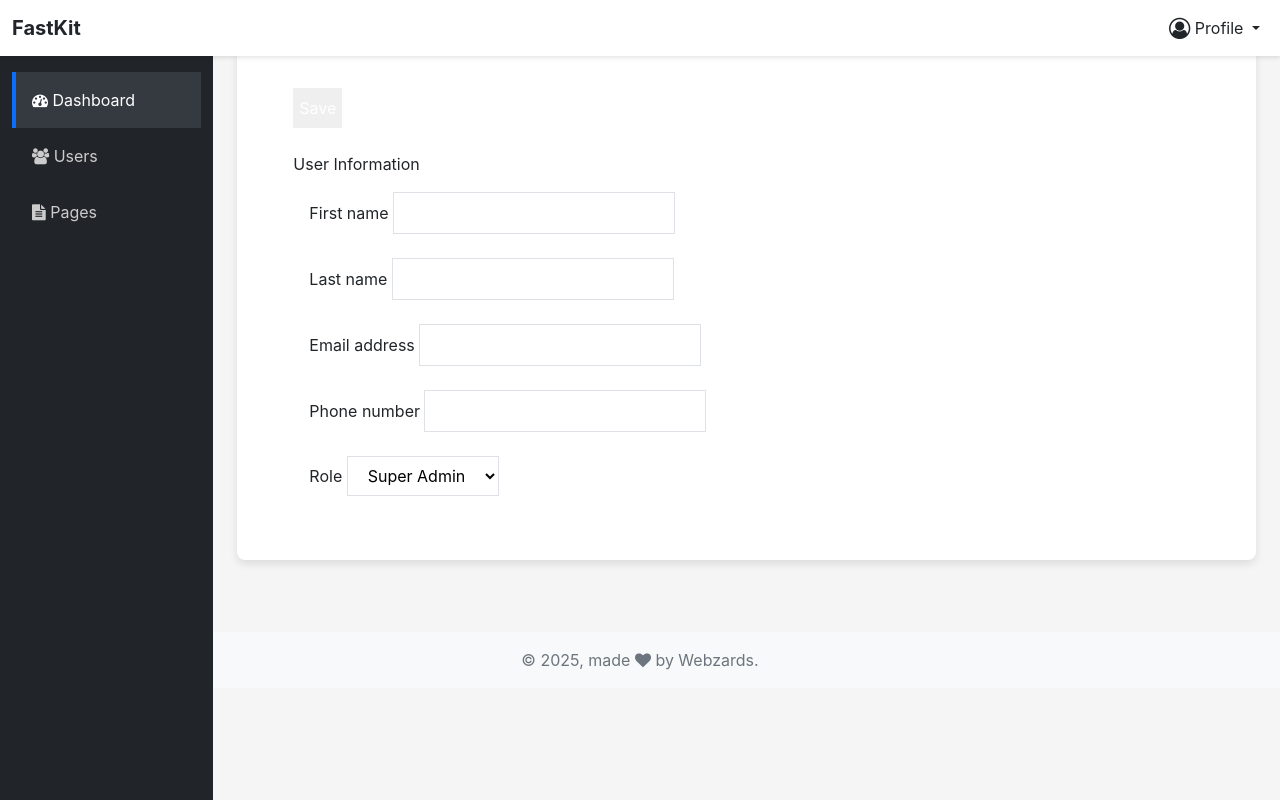
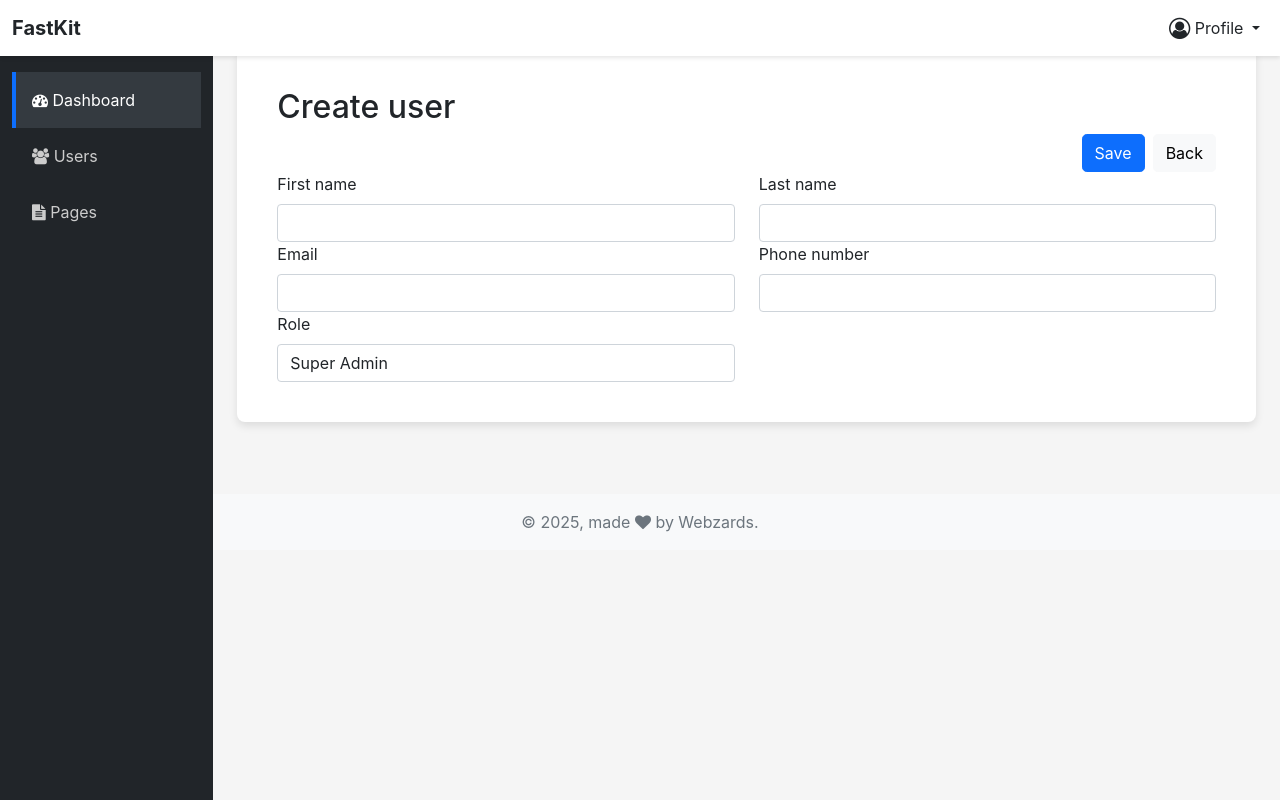
Before and after one commit to radomirbrkovic/fast-kit, a FastAPI app: page /admin/users/create in a window 1280 px wide. Run offline with FastAPI, Linux system fonts and the light colour scheme; the visitor is signed in with stand-in values (Sample User, id 1); some libraries are stand-ins or nearby versions.

Commit message:
Create user - new layout

```diff
--- a/templates/admin/users/create.html
+++ b/templates/admin/users/create.html
@@ -1,62 +1,46 @@
 {% extends 'layout.html' %}
 {% set title = "Create user" %}
 {% block content %}
-<div class="w-full max-w-full px-3 shrink-0 md:flex-0">
-            <form method="post" action="{{ url_for('admin.users.store') }}" class="relative flex flex-col min-w-0 break-words bg-white border-0 shadow-xl dark:bg-slate-850 dark:shadow-dark-xl rounded-2xl bg-clip-border">
-              <div class="border-black/12.5 rounded-t-2xl border-b-0 border-solid p-6 pb-0">
-                <div class="flex items-center">
-                    <div class=" md:w-8/12">
+ <h2 class="card-title">{{ title }}</h2>
 {% include 'partials/error_msg.html' %}
+ <form method="post" action="{{ url_for('admin.users.store') }}" class="row">
+      <div class="col-12">
+          <a href="{{ url_for('admin.users.index') }}" class="btn btn-light ms-2 rounded-3 float-end">Back</a>
+          <button type="submit" class="btn btn-primary rounded-3 float-end">Save</button>
       </div>
-                     <div class="w-full md:w-4/12 flex justify-end space-x-2">
-                            <button type="submit" class="px-8 py-2 mb-4 ml-auto font-bold leading-normal text-center text-white align-right transition-all ease-in bg-blue-500 border-0 rounded-lg shadow-md cursor-pointer text-xs tracking-tight-rem hover:shadow-xs hover:-translate-y-px active:opacity-85">Save</button>
-                             <a href="{{ url_for('admin.users.index') }}" class="px-8 py-2 mb-4 ml-auto font-bold leading-normal text-center text-white align-right transition-all ease-in  bg-[#f5365c]  border-0 rounded-lg shadow-md cursor-pointer text-xs tracking-tight-rem hover:shadow-xs hover:-translate-y-px active:opacity-85">Cancel</a>
-
+     <div class="col-6">
+         <div class="form-group">
+                <label for="first_name" class="form-label">First name</label>
+                <input type="text" name="first_name" class="form-control" id="first_name">
          </div>
      </div>
-              </div>
-              <div class="flex-auto p-6">
-                <p class="leading-normal uppercase dark:text-white dark:opacity-60 text-sm">User Information</p>
-                <div class="flex flex-wrap -mx-3">
-                      <div class="w-full max-w-full px-3 shrink-0 md:w-6/12 md:flex-0">
-                    <div class="mb-4">
-                      <label for="first name" class="inline-block mb-2 ml-1 font-bold text-xs text-slate-700 dark:text-white/80">First name</label>
-                      <input type="text" name="first_name" class="focus:shadow-primary-outline dark:bg-slate-850 dark:text-white text-sm leading-5.6 ease block w-full appearance-none rounded-lg border border-solid border-gray-300 bg-white bg-clip-padding px-3 py-2 font-normal text-gray-700 outline-none transition-all placeholder:text-gray-500 focus:border-blue-500 focus:outline-none">
+      <div class="col-6">
+         <div class="form-group">
+                <label for="last_name" class="form-label">Last name</label>
+                <input type="text" name="last_name" class="form-control" id="last_name">
          </div>
      </div>
-                  <div class="w-full max-w-full px-3 shrink-0 md:w-6/12 md:flex-0">
-                    <div class="mb-4">
-                      <label for="last name" class="inline-block mb-2 ml-1 font-bold text-xs text-slate-700 dark:text-white/80">Last name</label>
-                      <input type="text" name="last_name" class="focus:shadow-primary-outline dark:bg-slate-850 dark:text-white text-sm leading-5.6 ease block w-full appearance-none rounded-lg border border-solid border-gray-300 bg-white bg-clip-padding px-3 py-2 font-normal text-gray-700 outline-none transition-all placeholder:text-gray-500 focus:border-blue-500 focus:outline-none">
+     <div class="col-6">
+         <div class="form-group">
+                <label for="email" class="form-label">Email</label>
+                <input type="email" name="email" class="form-control" id="email">
          </div>
      </div>
-                  <div class="w-full max-w-full px-3 shrink-0 md:w-6/12 md:flex-0">
-                    <div class="mb-4">
-                      <label for="email" class="inline-block mb-2 ml-1 font-bold text-xs text-slate-700 dark:text-white/80">Email address</label>
-                      <input type="email" name="email" class="focus:shadow-primary-outline dark:bg-slate-850 dark:text-white text-sm leading-5.6 ease block w-full appearance-none rounded-lg border border-solid border-gray-300 bg-white bg-clip-padding px-3 py-2 font-normal text-gray-700 outline-none transition-all placeholder:text-gray-500 focus:border-blue-500 focus:outline-none">
+     <div class="col-6">
+         <div class="form-group">
+                <label for="phone_number" class="form-label">Phone number</label>
+                <input type="text" name="phone_number" class="form-control" id="phone_number">
          </div>
      </div>
-                 <div class="w-full max-w-full px-3 shrink-0 md:w-6/12 md:flex-0">
-                    <div class="mb-4">
-                      <label for="phone_number" class="inline-block mb-2 ml-1 font-bold text-xs text-slate-700 dark:text-white/80">Phone number</label>
-                      <input type="text" name="phone_number" class="focus:shadow-primary-outline dark:bg-slate-850 dark:text-white text-sm leading-5.6 ease block w-full appearance-none rounded-lg border border-solid border-gray-300 bg-white bg-clip-padding px-3 py-2 font-normal text-gray-700 outline-none transition-all placeholder:text-gray-500 focus:border-blue-500 focus:outline-none">
-                    </div>
-                  </div>
-
-                     <div class="w-full max-w-full px-3 shrink-0 md:w-6/12 md:flex-0">
-                    <div class="mb-4">
-                      <label for="role" class="inline-block mb-2 ml-1 font-bold text-xs text-slate-700 dark:text-white/80">Role</label>
-                      <select name="role" class="focus:shadow-primary-outline dark:bg-slate-850 dark:text-white text-sm leading-5.6 ease block w-full appearance-none rounded-lg border border-solid border-gray-300 bg-white bg-clip-padding px-3 py-2 font-normal text-gray-700 outline-none transition-all placeholder:text-gray-500 focus:border-blue-500 focus:outline-none">
+     <div class="col-6">
+         <div class="form-group">
+                <label for="role" class="form-label">Role</label>
+                <select name="role" id="role" class="form-control">
                      {% for role in roles %}
                                 <option value="{{ role.value }}">{{ role.value.replace('_', ' ') | title }}</option>
                           {% endfor %}
                 </select>
          </div>
      </div>
-
-                </div>
-
-              </div>
  </form>
-          </div>
 {% endblock %}
```
Lines whose indentation alone changed are shown as unchanged.
